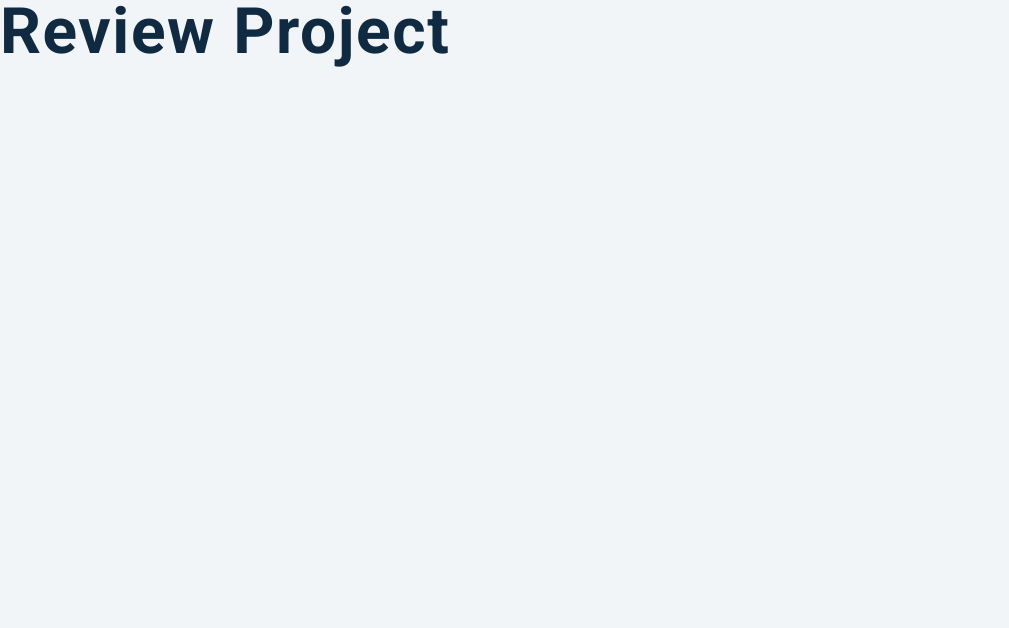
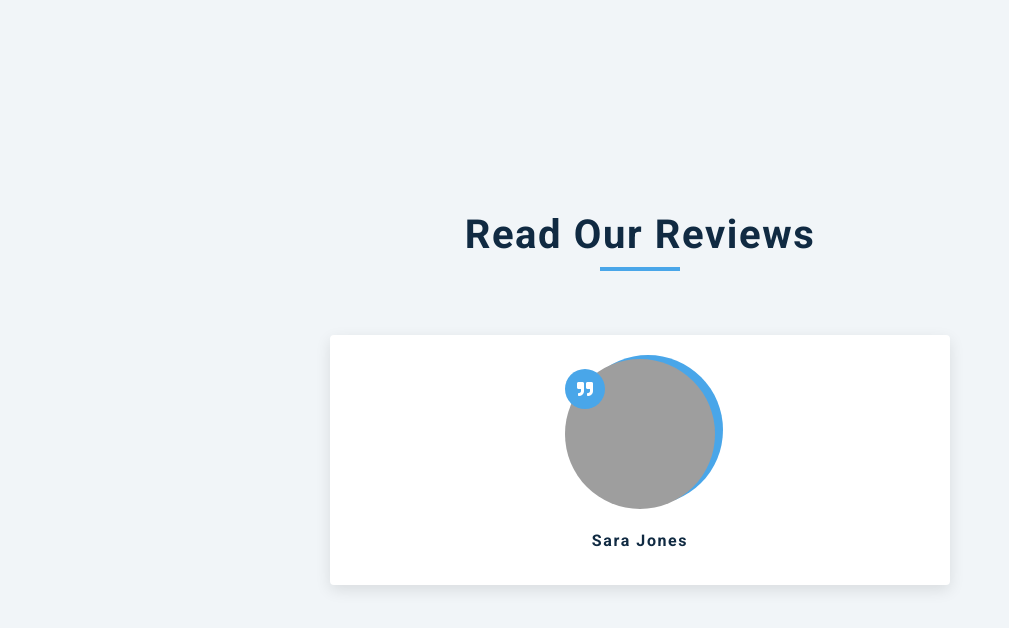
Before and after one commit to 0xsamuel-eth/reviews_page, a plain HTML site: page index.html in a window 1280 px wide. Shown: the whole page, without its empty margins (0-1009 px from the left). Drawn offline with nearby package versions, Linux system fonts and the light colour scheme; grey boxes are pictures that could not be loaded.

Commit message:
Updated main nav bar to include headings and import rewviewer image

```diff
--- a/index.html
+++ b/index.html
@@ -14,7 +14,23 @@
     <link rel="stylesheet" href="styles.css" />
   </head>
   <body>
-    <h1>review project</h1>
+    <main>
+      <section class="container">
+         <!-- title -->
+         <div class="title">
+          <h2>Read Our Reviews</h2>
+          <div class="underline"></div>
+         </div>
+         <!-- review -->
+         <article class="review">
+            <div class="img-container">
+              <img src="./person-1.jpeg" id="person-img" alt="">
+            </div>
+            <h4 id="Author">Sara Jones</h4>
+            <p id="job"></p>
+         </article>
+      </section>
+    </main>
     <!-- javascript -->
     <script src="app.js"></script>
   </body>
```
